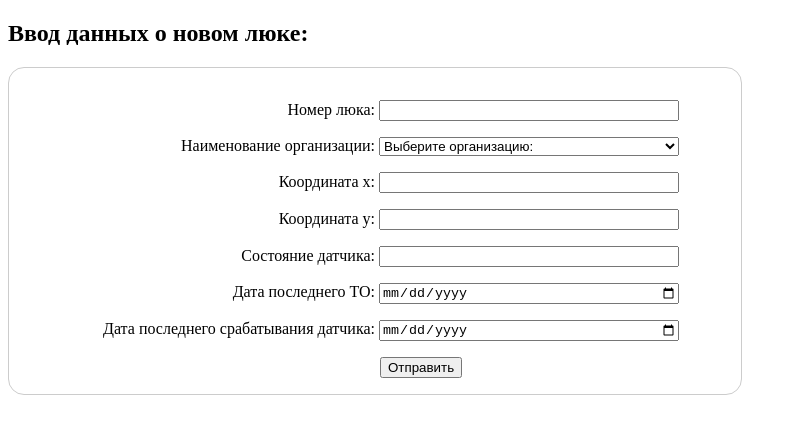
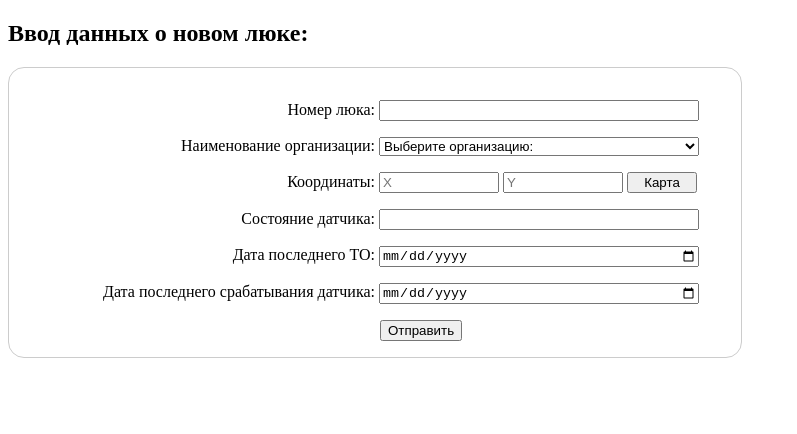
Before and after one commit to DDubrish/smart_hatch, a plain HTML site: page client-app/index.html in a window 1280 px wide. Shown: the whole page, without its empty margins (0-797 px from the left). Drawn offline with Linux system fonts and the light colour scheme; no server answers.

Commit message:
Объединение 2 строк по вводу координат в одну, добавлена кнопка Карта

```diff
--- a/client-app/index.html
+++ b/client-app/index.html
@@ -16,21 +16,23 @@
       </div>
       <div>
         <label for="nameOrg">Наименование организации:</label>
-        <!-- <input type="text" id="nameOrg" name="name" />
-      </div>
-      <div class="dropdown">
-        <label for="organization"></label> -->
         <select id="organization" name="organization">
           <option disabled selected>Выберите организацию:</option>
         </select>
       </div>
       <div>
-        <label for="coordX">Координата х:</label>
-        <input type="text" id="coordX" name="coordX" />
-      </div>
-      <div>
-        <label for="coordY">Координата y:</label>
-        <input type="text" id="coordY" name="coordY" />
+        <div class="div1"><label for="coords">Координаты:</label></div>
+        <div class="div1">
+          <!-- <label class="lbl" for="coordX">X:</label> -->
+          <input type="text" id="coordX" name="coordX" placeholder="X" />
+        </div>
+        <div class="div1">
+          <!-- <label class="lbl" for="coordY">Y:</label> -->
+          <input type="text" id="coordY" name="coordY" placeholder="Y" />
+        </div>
+        <div class="div1">
+          <button class="map" , type="button">Карта</button>
+        </div>
       </div>
       <div>
         <label for="state">Состояние датчика:</label>
@@ -45,7 +47,7 @@
         <input type="date" id="dateLastWork" name="dateLastWork" />
       </div>
       <div class="buttons">
-        <button type="submit">Отправить</button>
+        <button id="btn-submit" type="submit">Отправить</button>
       </div>
     </form>
   </body>
@@ -105,7 +107,7 @@
       let hatch = {};
       const form = document.forms["hatchForm"];
       hatch.id = form.elements["id"].value;
-      //  hatch.name = form.elements["name"].value;
+
       var sel = document.getElementById("organization");
       hatch.orgId = sel.options[sel.selectedIndex].value;
 
@@ -114,12 +116,7 @@
       hatch.state = form.elements["state"].value;
       hatch.dateTo = form.elements["dateTo"].value;
       hatch.dateLastWork = form.elements["dateLastWork"].value;
-      console.log("88888888888888888888");
-      // const id = form.elements["id"].value;
-      // const name = form.elements["name"].value;
-      // const date = form.elements["coordX"].value;
 
-      // createOrg(id, name, coordX);
       createOrg(hatch);
     });
 
--- a/client-app/styles.css
+++ b/client-app/styles.css
@@ -17,10 +17,23 @@ div {
 
 input,
 select {
-  width: 300px;
+  width: 320px;
   box-sizing: border-box;
 }
+.div1 {
+  display: inline-block;
+  margin-top: 0;
+}
 
-button {
+#coordX,
+#coordY {
+  width: 120px;
+}
+
+.map {
+  width: 70px;
+}
+
+#btn-submit {
   margin-left: 355px;
 }
```
